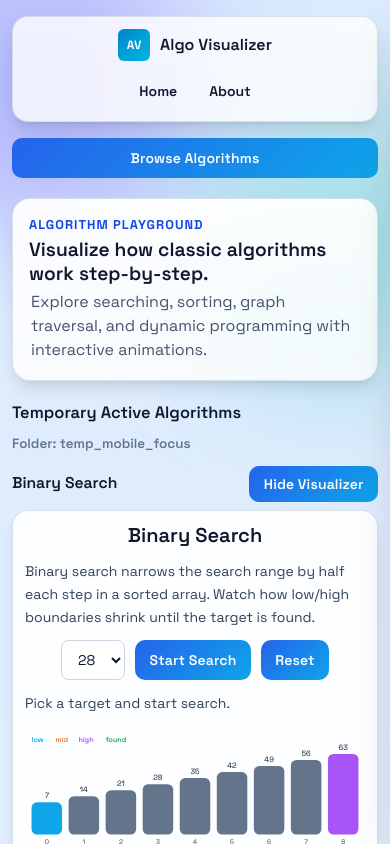
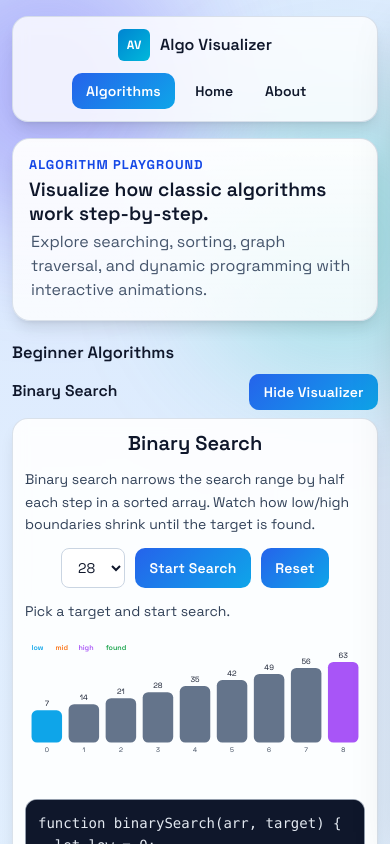
Before and after one commit to Atlessc/Algo-Visualizer, a React (Vite) app: page / in a window 390 px wide. Shown: the top 844 px of the page. Built offline with nearby package versions, Linux system fonts and the light colour scheme.

Commit message:
Clean sidebar and mobile menu

```diff
--- a/src/App.jsx
+++ b/src/App.jsx
@@ -1,6 +1,6 @@
-import { useEffect } from 'react';
+import { useEffect, useState } from 'react';
 import useStore from './ZustandStore.js';
-import { Routes, Route } from "react-router-dom";
+import { Routes, Route, useLocation } from "react-router-dom";
 import Home from "./pages/Home";
 import About from "./pages/About";
 import NavBar from "./components/NavBar";
@@ -8,6 +8,9 @@ import Footer from "./components/Footer";
 
 function App() {
   const setWindowWidth = useStore((state) => state.setWindowWidth);
+  const location = useLocation();
+  const [isAlgorithmsOpen, setIsAlgorithmsOpen] = useState(false);
+  const isHomeRoute = location.pathname === "/";
 
   useEffect(() => {
     const handleResize = () => {
@@ -24,14 +27,24 @@ function App() {
     };
   }, [setWindowWidth]);
 
+  useEffect(() => {
+    setIsAlgorithmsOpen(false);
+  }, [location.pathname]);
+
   return (
     <div className="relative mx-auto min-h-screen w-full max-w-screen-xl overflow-x-clip px-3 pb-8 pt-4 sm:px-6 sm:pb-10">
       <div className="pointer-events-none fixed -left-24 -top-14 -z-10 h-72 w-72 rounded-full bg-indigo-600/30 blur-3xl sm:h-80 sm:w-80" />
       <div className="pointer-events-none fixed -right-24 top-24 -z-10 h-72 w-72 rounded-full bg-teal-500/25 blur-3xl sm:h-80 sm:w-80" />
-      <NavBar />
+      <NavBar
+        showAlgorithmsButton={isHomeRoute}
+        onOpenAlgorithms={() => setIsAlgorithmsOpen(true)}
+      />
       <main className="flex flex-col gap-4 sm:gap-5">
         <Routes>
-          <Route path="/" element={<Home />} />
+          <Route
+            path="/"
+            element={<Home isTocOpen={isAlgorithmsOpen} setIsTocOpen={setIsAlgorithmsOpen} />}
+          />
           <Route path="/about" element={<About />} />
         </Routes>
       </main>
--- a/src/components/2_Intermediate_Algos/BfsAlgo.jsx
+++ b/src/components/2_Intermediate_Algos/BfsAlgo.jsx
@@ -190,7 +190,7 @@ const BfsAlgo = ({ autoPlay = true, compact = false }) => {
                 width="100%"
                 viewBox="0 0 600 240"
                 preserveAspectRatio="xMidYMid meet"
-                className="mx-auto h-auto w-full max-w-[720px]"
+                className="mx-auto h-auto w-full max-w-180"
               >
                 {graphData.edges.map((edge) => {
                   const from = nodesById[edge.from];
--- a/src/components/NavBar.jsx
+++ b/src/components/NavBar.jsx
@@ -1,10 +1,10 @@
 
 import React from 'react';
 import { Link } from 'react-router-dom';
-import { buttonVariants } from "./ui/button";
+import { Button, buttonVariants } from "./ui/button";
 import { cn } from "../lib/utils";
 
-function NavBar() {
+function NavBar({ onOpenAlgorithms, showAlgorithmsButton = false }) {
   return (
     <nav
       data-nav-root="true"
@@ -19,6 +19,19 @@ function NavBar() {
         </h1>
       </div>
       <div className="flex flex-wrap items-center gap-2 max-[420px]:w-full max-[420px]:justify-center">
+        {showAlgorithmsButton ? (
+          <Button
+            type="button"
+            size="sm"
+            variant="secondary"
+            className="min-[1081px]:hidden"
+            onClick={onOpenAlgorithms}
+            aria-haspopup="dialog"
+            aria-controls="mobile-toc-sidebar"
+          >
+            Algorithms
+          </Button>
+        ) : null}
         <Link to="/" className={cn(buttonVariants({ variant: "ghost", size: "sm" }), "text-slate-600")}>
           Home
         </Link>
--- a/src/pages/Home.jsx
+++ b/src/pages/Home.jsx
@@ -106,7 +106,7 @@ const PROJECT_FOLDER_LABELS = {
   "4_10x_Dev_Algos": "10x Dev Algorithms",
 };
 
-const Home = () => {
+const Home = ({ isTocOpen = false, setIsTocOpen = () => {} }) => {
   const sections = useMemo(
     () => [
       {
@@ -388,7 +388,6 @@ const Home = () => {
     []
   );
 
-  const allItems = useMemo(() => sections.flatMap((section) => section.items), [sections]);
   const tocGroups = useMemo(() => {
     const grouped = new Map(PROJECT_FOLDERS.map((folder) => [folder, []]));
 
@@ -412,9 +411,9 @@ const Home = () => {
       }))
       .filter((group) => group.items.length > 0);
   }, [sections]);
+  const allItems = useMemo(() => tocGroups.flatMap((group) => group.items), [tocGroups]);
   const allItemIds = useMemo(() => allItems.map((item) => item.id), [allItems]);
   const [activeId, setActiveId] = useState(allItems[0]?.id ?? "");
-  const [isTocOpen, setIsTocOpen] = useState(false);
   const [isMobile, setIsMobile] = useState(() =>
     typeof window !== "undefined" ? window.matchMedia("(max-width: 1080px)").matches : false
   );
@@ -624,16 +623,6 @@ const Home = () => {
       </aside>
 
       <div className="flex min-w-0 flex-col gap-4">
-        <Button
-          className="mb-1 hidden w-fit max-w-full self-start max-[1080px]:inline-flex max-[420px]:w-full"
-          onClick={() => setIsTocOpen(true)}
-          aria-haspopup="dialog"
-          aria-expanded={isTocOpen}
-          aria-controls="mobile-toc-sidebar"
-        >
-          Browse Algorithms
-        </Button>
-
         <section className="rounded-[18px] border border-slate-300/70 bg-gradient-to-b from-white/95 to-white/80 p-4 shadow-lg sm:p-5">
           <p className="m-0 text-[0.8rem] font-bold uppercase tracking-[0.08em] text-blue-700">
             Algorithm Playground
@@ -647,14 +636,11 @@ const Home = () => {
           </p>
         </section>
 
-        {sections.map((section) => (
-          <section className="flex min-w-0 flex-col gap-2" key={section.title}>
+        {tocGroups.map((section) => (
+          <section className="flex min-w-0 flex-col gap-2" key={section.folder}>
             <h3 className="m-0 mt-1 text-[1.1rem] font-semibold text-slate-900 max-[700px]:text-[1.03rem]">
               {section.title}
             </h3>
-            <p className="m-0 mb-1 text-[0.84rem] font-semibold text-slate-500">
-              Folder: {section.folder}
-            </p>
             {section.items.map((item) => {
               const AlgoComponent = item.component;
               const expanded = isItemExpanded(item.id);
```
